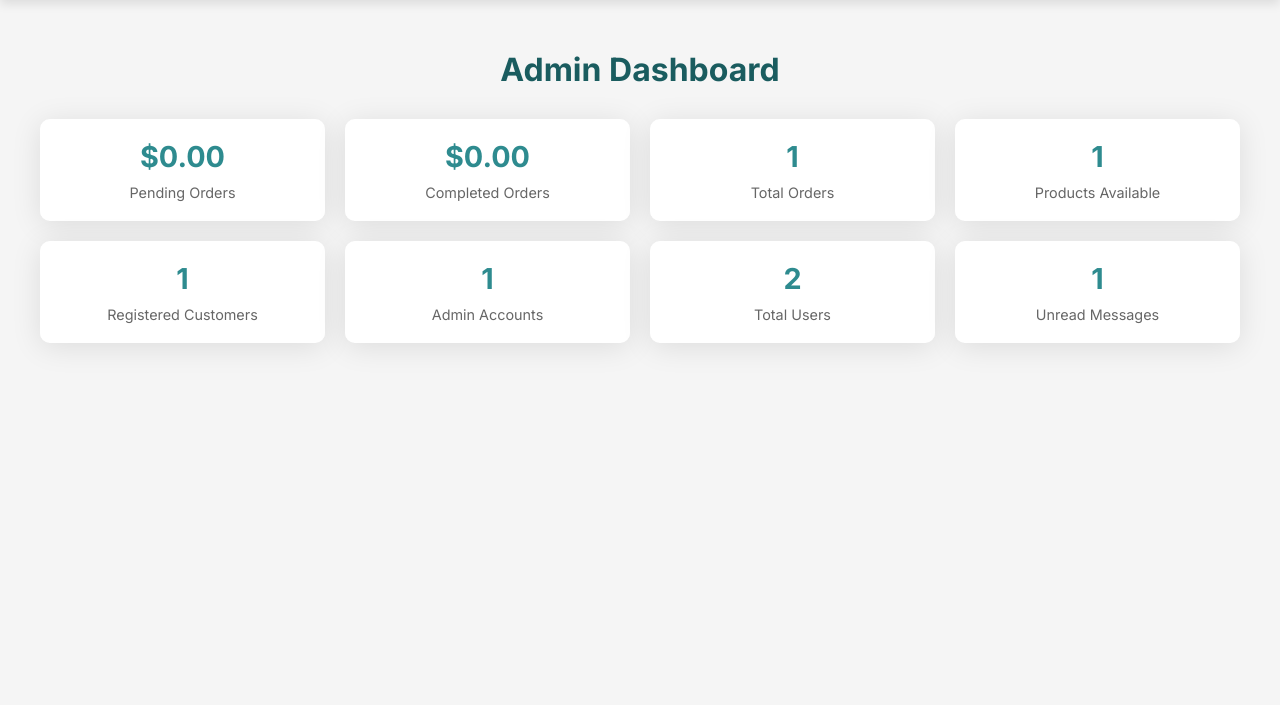
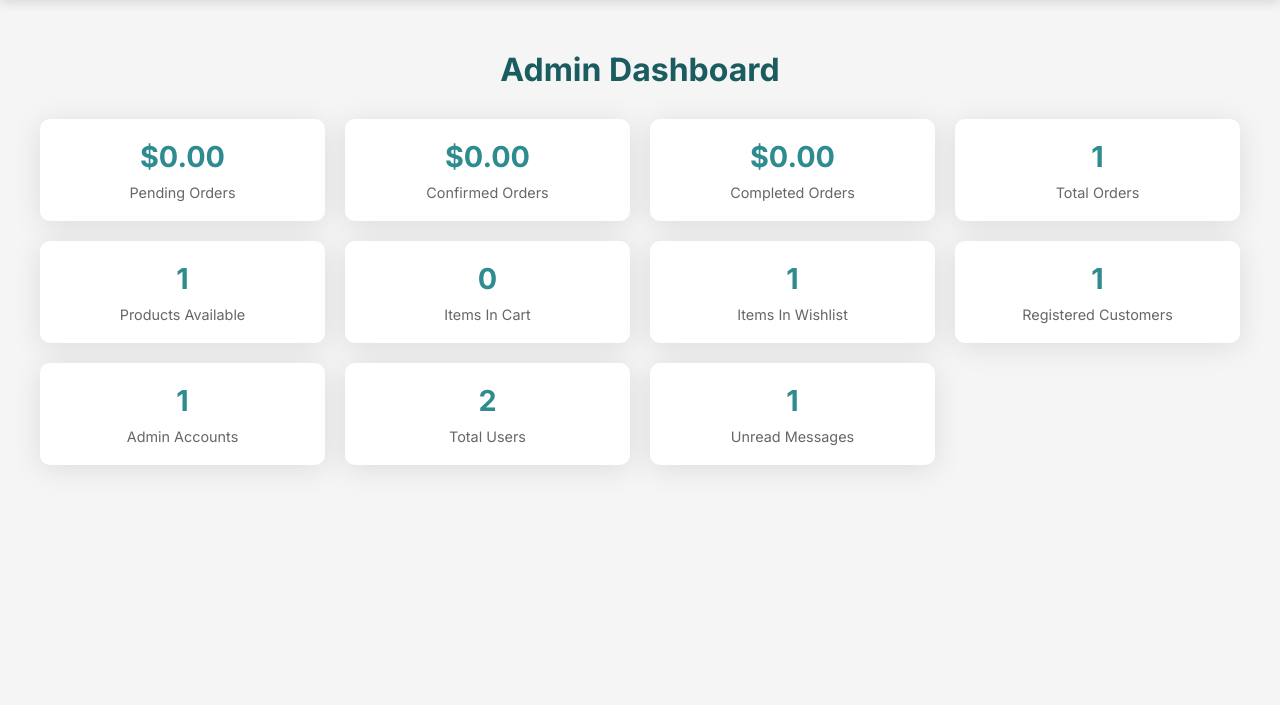
Before and after one commit to Tick2005/Flower-shop, a PHP site: page /admin.php in a window 1280 px wide. Shown: the part 70-775 px from the top of the page. Run offline with PHP 8.4, Linux system fonts and the light colour scheme; a user stored in the database is signed in; data comes from the database, SQL or seed files in the repository; tables that the repository leaves empty hold one stand-in row (values such as "Sample post").

Commit message:
Update admin.php

```diff
--- a/admin.php
+++ b/admin.php
@@ -2,13 +2,27 @@
 include 'connection.php';
 session_start();
 
-// Kiểm tra session
-$user_id = $_SESSION['admin_id'] ?? null;
-if (!isset($user_id)) {
-    $_SESSION['message'] = 'Please log in to access this page.';
+// Session timeout
+$timeout_duration = 1800; // 30 minutes
+if (isset($_SESSION['LAST_ACTIVITY']) && (time() - $_SESSION['LAST_ACTIVITY']) > $timeout_duration) {
+    session_unset();
+    session_destroy();
+    header('Location: login.php?timeout=true');
+    exit();
+}
+$_SESSION['LAST_ACTIVITY'] = time();
+
+// Check admin session
+$admin_id = filter_var($_SESSION['admin_id'] ?? null, FILTER_VALIDATE_INT);
+if (!$admin_id) {
+    $_SESSION['message'] = 'Please upregulated log in as an admin to access this page.';
     header('Location: login.php');
     exit();
 }
+
+// Initialize message array
+$message = $_SESSION['message'] ?? [];
+unset($_SESSION['message']);
 ?>
 
 <!DOCTYPE html>
@@ -28,7 +42,7 @@ if (!isset($user_id)) {
         }
 
         body {
-            background: #f5f5f5 ;
+            background: #f5f5f5;
             color: #333;
             padding-top: 80px;
         }
@@ -82,6 +96,19 @@ if (!isset($user_id)) {
             text-transform: capitalize;
         }
 
+        .message {
+            position: fixed;
+            top: 20px;
+            right: 20px;
+            background: rgba(255, 255, 255, 0.95);
+            padding: 15px;
+            border-radius: 5px;
+            box-shadow: 0 4px 30px rgba(0, 0, 0, 0.1);
+            color: #1a5c5f;
+            font-weight: 500;
+            z-index: 1000;
+        }
+
         @media (max-width: 768px) {
             .container {
                 flex-direction: column;
@@ -103,28 +130,42 @@ if (!isset($user_id)) {
         <main class="main-content">
             <section class="dashboard">
                 <h1>Admin Dashboard</h1>
+                <?php
+                if (!empty($message)) {
+                    foreach ($message as $msg) {
+                        echo '<div class="message">' . htmlspecialchars($msg) . '</div>';
+                    }
+                }
+                ?>
                 <div class="box-container">
                     <!-- Pending Orders -->
                     <div class="box">
                         <?php
-                            $total_pendings = 0;
-                            $select_pendings = mysqli_query($conn, "SELECT total_price FROM orders WHERE payment_status = 'pending'") or die("Query failed");
-                            while ($pending = mysqli_fetch_assoc($select_pendings)) {
-                                $total_pendings += $pending['total_price'];
-                            }
+                        $stmt = $conn->prepare("SELECT SUM(total_price) as total FROM orders WHERE payment_status = 'pending'");
+                        $stmt->execute();
+                        $total_pendings = $stmt->get_result()->fetch_assoc()['total'] ?? 0;
                         ?>
                         <h3>$<?php echo number_format($total_pendings, 2); ?></h3>
                         <p>Pending Orders</p>
                     </div>
 
+                    <!-- Confirmed Orders -->
+                    <div class="box">
+                        <?php
+                        $stmt = $conn->prepare("SELECT SUM(total_price) as total FROM orders WHERE payment_status = 'confirmed'");
+                        $stmt->execute();
+                        $total_confirmed = $stmt->get_result()->fetch_assoc()['total'] ?? 0;
+                        ?>
+                        <h3>$<?php echo number_format($total_confirmed, 2); ?></h3>
+                        <p>Confirmed Orders</p>
+                    </div>
+
                     <!-- Completed Orders -->
                     <div class="box">
                         <?php
-                            $total_completed = 0;
-                            $select_completed = mysqli_query($conn, "SELECT total_price FROM orders WHERE payment_status = 'completed'") or die("Query failed");
-                            while ($completed = mysqli_fetch_assoc($select_completed)) {
-                                $total_completed += $completed['total_price'];
-                            }
+                        $stmt = $conn->prepare("SELECT SUM(total_price) as total FROM orders WHERE payment_status = 'completed'");
+                        $stmt->execute();
+                        $total_completed = $stmt->get_result()->fetch_assoc()['total'] ?? 0;
                         ?>
                         <h3>$<?php echo number_format($total_completed, 2); ?></h3>
                         <p>Completed Orders</p>
@@ -133,25 +174,53 @@ if (!isset($user_id)) {
                     <!-- Total Orders -->
                     <div class="box">
                         <?php
-                            $order_count = mysqli_num_rows(mysqli_query($conn, "SELECT id FROM orders"));
+                        $stmt = $conn->prepare("SELECT COUNT(id) as count FROM orders");
+                        $stmt->execute();
+                        $order_count = $stmt->get_result()->fetch_assoc()['count'];
                         ?>
                         <h3><?php echo $order_count; ?></h3>
                         <p>Total Orders</p>
                     </div>
 
-                    <!-- Products Added -->
+                    <!-- Products Available -->
                     <div class="box">
                         <?php
-                            $product_count = mysqli_num_rows(mysqli_query($conn, "SELECT id FROM products"));
+                        $stmt = $conn->prepare("SELECT COUNT(id) as count FROM products");
+                        $stmt->execute();
+                        $product_count = $stmt->get_result()->fetch_assoc()['count'];
                         ?>
                         <h3><?php echo $product_count; ?></h3>
                         <p>Products Available</p>
                     </div>
 
-                    <!-- Registered Users -->
+                    <!-- Items in Cart -->
                     <div class="box">
                         <?php
-                            $user_count = mysqli_num_rows(mysqli_query($conn, "SELECT id FROM users WHERE user_type='user'"));
+                        $stmt = $conn->prepare("SELECT COUNT(id) as count FROM cart");
+                        $stmt->execute();
+                        $cart_count = $stmt->get_result()->fetch_assoc()['count'];
+                        ?>
+                        <h3><?php echo $cart_count; ?></h3>
+                        <p>Items in Cart</p>
+                    </div>
+
+                    <!-- Items in Wishlist -->
+                    <div class="box">
+                        <?php
+                        $stmt = $conn->prepare("SELECT COUNT(id) as count FROM wishlist");
+                        $stmt->execute();
+                        $wishlist_count = $stmt->get_result()->fetch_assoc()['count'];
+                        ?>
+                        <h3><?php echo $wishlist_count; ?></h3>
+                        <p>Items in Wishlist</p>
+                    </div>
+
+                    <!-- Registered Customers -->
+                    <div class="box">
+                        <?php
+                        $stmt = $conn->prepare("SELECT COUNT(id) as count FROM users WHERE user_type = 'user'");
+                        $stmt->execute();
+                        $user_count = $stmt->get_result()->fetch_assoc()['count'];
                         ?>
                         <h3><?php echo $user_count; ?></h3>
                         <p>Registered Customers</p>
@@ -160,7 +229,9 @@ if (!isset($user_id)) {
                     <!-- Admin Accounts -->
                     <div class="box">
                         <?php
-                            $admin_count = mysqli_num_rows(mysqli_query($conn, "SELECT id FROM users WHERE user_type='admin'"));
+                        $stmt = $conn->prepare("SELECT COUNT(id) as count FROM users WHERE user_type = 'admin'");
+                        $stmt->execute();
+                        $admin_count = $stmt->get_result()->fetch_assoc()['count'];
                         ?>
                         <h3><?php echo $admin_count; ?></h3>
                         <p>Admin Accounts</p>
@@ -169,7 +240,9 @@ if (!isset($user_id)) {
                     <!-- Total Users -->
                     <div class="box">
                         <?php
-                            $total_users = mysqli_num_rows(mysqli_query($conn, "SELECT id FROM users"));
+                        $stmt = $conn->prepare("SELECT COUNT(id) as count FROM users");
+                        $stmt->execute();
+                        $total_users = $stmt->get_result()->fetch_assoc()['count'];
                         ?>
                         <h3><?php echo $total_users; ?></h3>
                         <p>Total Users</p>
@@ -178,7 +251,9 @@ if (!isset($user_id)) {
                     <!-- Messages -->
                     <div class="box">
                         <?php
-                            $message_count = mysqli_num_rows(mysqli_query($conn, "SELECT id FROM message"));
+                        $stmt = $conn->prepare("SELECT COUNT(id) as count FROM message");
+                        $stmt->execute();
+                        $message_count = $stmt->get_result()->fetch_assoc()['count'];
                         ?>
                         <h3><?php echo $message_count; ?></h3>
                         <p>Unread Messages</p>
@@ -187,5 +262,10 @@ if (!isset($user_id)) {
             </section>
         </main>
     </div>
+    <script>
+        setTimeout(() => {
+            document.querySelectorAll('.message').forEach(msg => msg.remove());
+        }, 3000);
+    </script>
 </body>
 </html>
```
